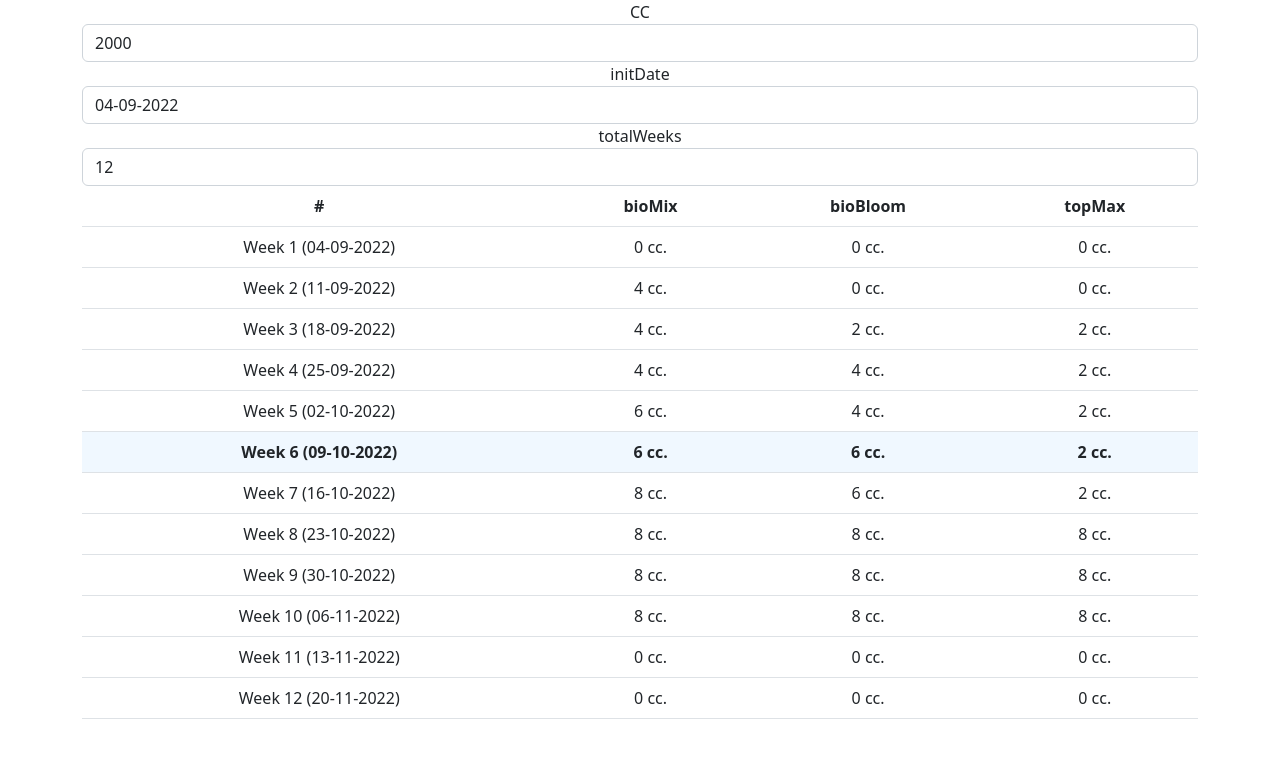
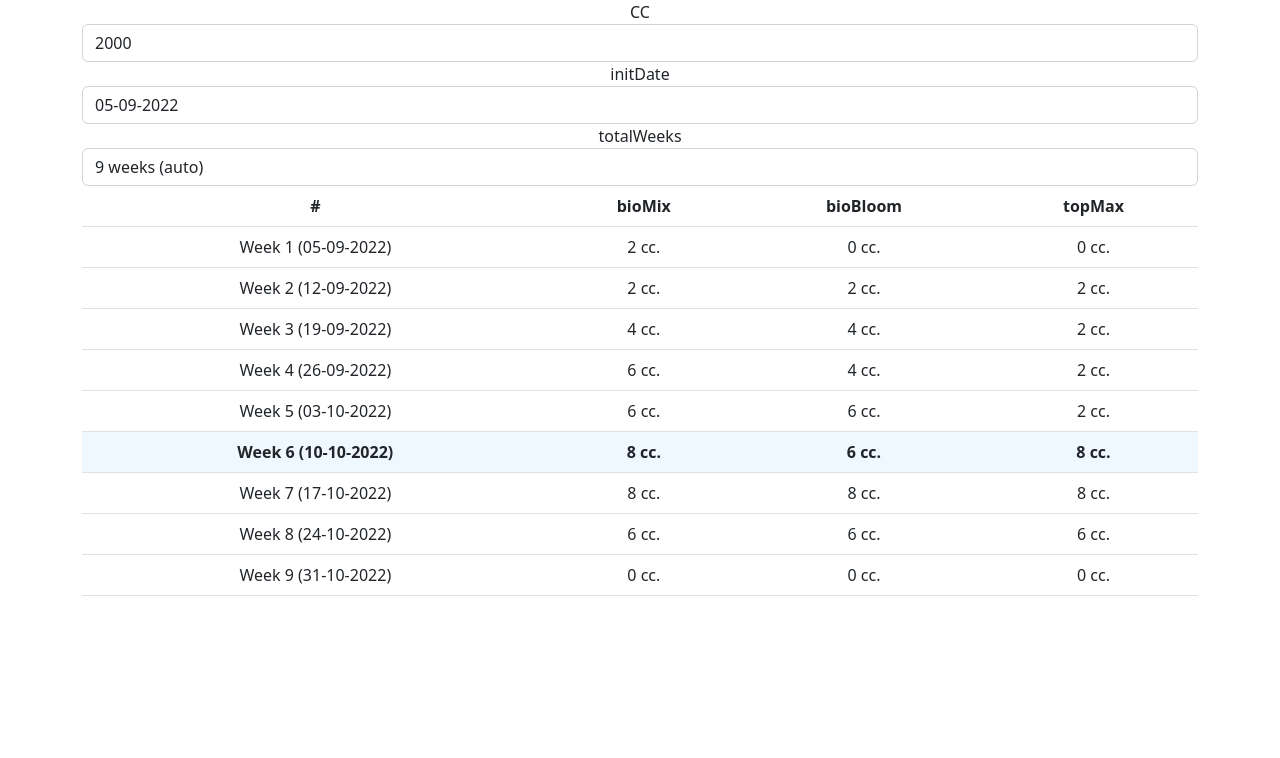
Before and after one commit to abelorian/biobizz-calculadora, a React (Create React App) app: page / in a window 1280 px wide. Shown: the top 758 px of the page. Built offline with nearby package versions, Linux system fonts and the light colour scheme.

Commit message:
Fix: total weeks

```diff
--- a/src/Calculator.js
+++ b/src/Calculator.js
@@ -2,17 +2,22 @@ import { useState } from 'react';
 import moment from 'moment';
 
 function Calculator() {
-  const [initDate, setInitDate] = useState('04-09-2022');
+  const [initDate, setInitDate] = useState('05-09-2022');
   const [cc, setCc] = useState(2000);
-  const [totalWeeks, setTotalWeeks] = useState(12);
-  const bioMix = [0, 2, 2, 2, 3, 3, 4, 4, 4, 4, 0, 0];
-  const bioBloom = [0, 0, 1, 2, 2, 3, 3, 4, 4, 4, 0, 0];
-  const topMax = [0, 0, 1, 1, 1, 1, 1, 4, 4, 4, 0, 0];
+  const [totalWeeks, setTotalWeeks] = useState(9);
+
+  const bioMix12 = [0, 2, 2, 2, 3, 3, 4, 4, 4, 4, 0, 0];
+  const bioBloom12 = [0, 0, 1, 2, 2, 3, 3, 4, 4, 4, 0, 0];
+  const topMax12 = [0, 0, 1, 1, 1, 1, 1, 4, 4, 4, 0, 0];
+
+  const bioMix9 = [1, 1, 2, 3, 3, 4, 4, 3, 0];
+  const bioBloom9 = [0, 1, 2, 2, 3, 3, 4, 3, 0];
+  const topMax9 = [0, 1, 1, 1, 1, 4, 4, 3, 0];
 
   const style = {
     fontWeight: 'bold',
     backgroundColor: 'aliceblue',
-  }
+  };
 
   function addWeek(i) {
     return moment(initDate, 'DD-MM-YYYY').add(i, 'week');
@@ -27,7 +32,7 @@ function Calculator() {
       <form>
         <div className="form-group">
           <label>CC</label>
-          <input type="text" className="form-control" onChange={ (e) => { setCc(e.target.value); } } defaultValue={cc} />
+          <input type="number" className="form-control" onChange={ (e) => { setCc(e.target.value); } } defaultValue={cc} />
         </div>
 
         <div className="form-group">
@@ -37,7 +42,10 @@ function Calculator() {
 
         <div className="form-group">
           <label>totalWeeks</label>
-          <input type="number" className="form-control" onChange={ (e) => { setTotalWeeks(Math.min(12, parseInt(e.target.value))); } } value={totalWeeks} />
+          <select className="form-control" onChange={ (e) => { setTotalWeeks(parseInt(e.target.value)); } } value={totalWeeks}>
+            <option value="9">9 weeks (auto)</option>
+            <option value="12">12 weeks (fem)</option>
+          </select>
         </div>
       </form>
       <div>
@@ -54,9 +62,9 @@ function Calculator() {
             { [...Array(totalWeeks)].map((value, i) => (
               <tr key={i} style={ currentWeek(i) ? style : {} }>
                 <td>Week {i + 1} ({ addWeek(i).format('DD-MM-YYYY') })</td>
-                <td>{(bioMix[i] * cc) / 1000} cc.</td>
-                <td>{(bioBloom[i] * cc) / 1000} cc.</td>
-                <td>{(topMax[i] * cc) / 1000} cc.</td>
+                <td>{((totalWeeks === 9 ? bioMix9[i] : bioMix12[i]) * cc) / 1000} cc.</td>
+                <td>{((totalWeeks === 9 ? bioBloom9[i] : bioBloom12[i]) * cc) / 1000} cc.</td>
+                <td>{((totalWeeks === 9 ? topMax9[i] : topMax12[i]) * cc) / 1000} cc.</td>
               </tr>
             ))}
           </tbody>
```
